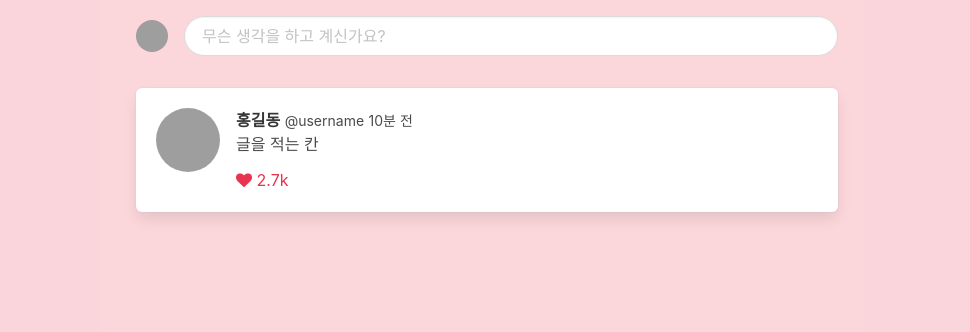
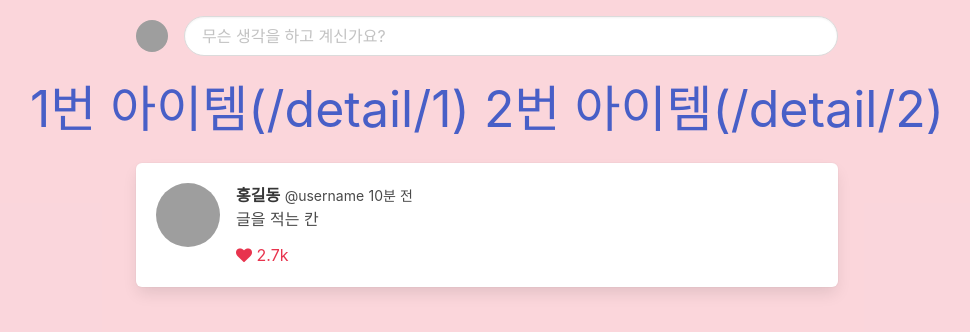
Before and after one commit to Luwin-Seo/No-Honbop, a Flask app: template templates/index.html in a window 1280 px wide. Shown: the part 52-384 px from the top of the page, without its empty margins (153-1123 px from the left). Run offline with Flask 2, Linux system fonts and the light colour scheme; the template is opened without the code that fills it, so the values that code supplies are empty; some libraries are stand-ins or nearby versions; grey boxes are pictures that could not be loaded.

Commit message:
메인 페이지에 예시 아이템들 추가

```diff
--- a/app.py
+++ b/app.py
@@ -237,7 +237,7 @@ def write_comment():
         comment = request.form['comment']
         post_id = request.form['post_id']
         index = len(list(db.comments.find({},{'_id':False}))) + 1
-        print('abc',post_id)
+
         db.comments.insert_one({
           'index': index,
           'post_id': post_id,
--- a/templates/index.html
+++ b/templates/index.html
@@ -83,7 +83,10 @@
                         onclick='$("#modal-post").removeClass("is-active")'></button>
             </div>
         </section>
-
+        <div style="font-size:50px; text-align:center">
+          <a href='detail/1'>1번 아이템(/detail/1)</a>
+          <a href='detail/2'>2번 아이템(/detail/2)</a>
+        </div>
 {#        포스팅된 데이터 불러오는 곳#}
         <section class="section">
             <div id="post-box" class="container">
```
